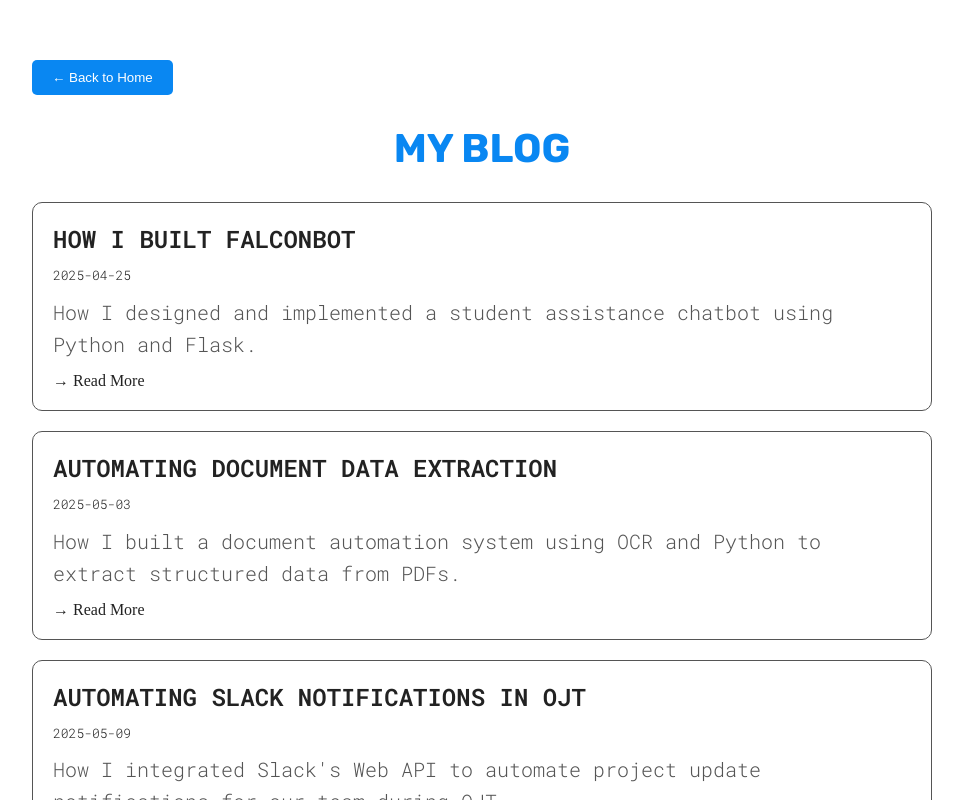
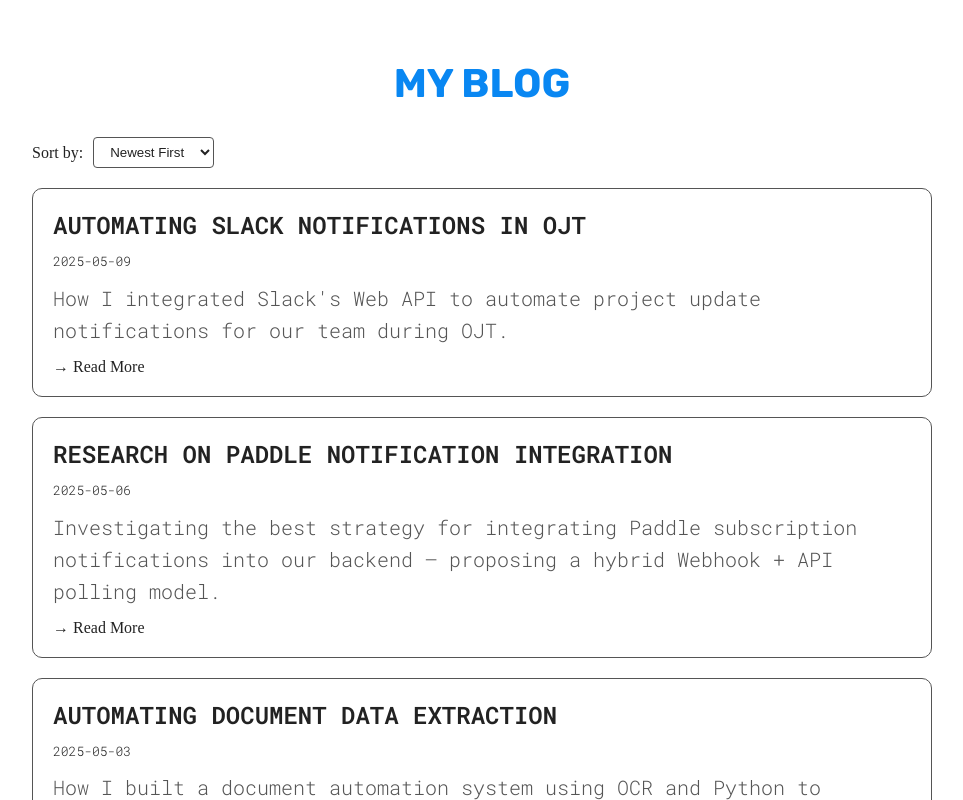
Before and after one commit to Nefuwu/portfolio, a React (Vite) app: page /blog in a window 1280 px wide. Shown: the top 800 px of the page, without its empty margins (158-1121 px from the left). Built offline with nearby package versions, Linux system fonts and the light colour scheme.

Commit message:
Updated formatting and added sorting of blogs by date

```diff
--- a/src/pages/Blog.jsx
+++ b/src/pages/Blog.jsx
@@ -1,21 +1,43 @@
+import React, { useState } from 'react';
+import { Link } from 'react-router-dom';
 import styles from './BlogStyles.module.css';
-import { Link, useNavigate } from 'react-router-dom';
 import { posts } from '../data/blogData';
 
 function Blog() {
-  const navigate = useNavigate();
+  const [sortOrder, setSortOrder] = useState('newest'); // default: newest first
+
+  const sortedPosts = posts.slice().sort((a, b) => {
+    if (sortOrder === 'newest') {
+      return new Date(b.date) - new Date(a.date);
+    } else {
+      return new Date(a.date) - new Date(b.date);
+    }
+  });
+
   return (
     <div className={styles.container}>
-      {/* ✅ Back button */}
-      <button
-        onClick={() => navigate('/')}
-        className={styles.backButton}
-      >
-        ← Back to Home
-      </button>
       <h1 className={styles.title}>My Blog</h1>
 
-      {posts.map((post) => (
+      {/* Sort dropdown */}
+      <div className={styles.sortContainer}>
+        <label
+          htmlFor="sort"
+          className={styles.sortLabel}
+        >
+          Sort by:
+        </label>
+        <select
+          id="sort"
+          value={sortOrder}
+          onChange={(e) => setSortOrder(e.target.value)}
+          className={styles.sortSelect}
+        >
+          <option value="newest">Newest First</option>
+          <option value="oldest">Oldest First</option>
+        </select>
+      </div>
+
+      {sortedPosts.map((post) => (
         <div
           key={post.id}
           className={styles.postCard}
--- a/src/pages/BlogPost.jsx
+++ b/src/pages/BlogPost.jsx
@@ -20,12 +20,47 @@ function BlogPost() {
     <div className={styles.container}>
       <h1 className={styles.title}>{post.title}</h1>
       <p className={styles.date}>{post.date}</p>
-      <div className={styles.postContent}>
-        <p>{post.content}</p>
+
+      <div className={styles.blogContainer}>
+        {/* Short description */}
+        <p className={styles.description}>{post.description}</p>
+
+        {/* Tech Stack */}
+        {post.tech && (
+          <div className={styles.techStack}>
+            <strong>Tech Used:</strong> {post.tech}
+          </div>
+        )}
+        <br></br>
+
+        {/* Why I did it */}
+        <div className={styles.section}>
+          <h2 className={styles.sectionTitle}>Why I Did It</h2>
+          <p>{post.reason}</p>
+        </div>
+
+        {/* How I built it */}
+        <div className={styles.section}>
+          <h2 className={styles.sectionTitle}>How I Built It</h2>
+          <p>{post.process}</p>
+        </div>
+
+        {/* Challenges */}
+        <div className={styles.section}>
+          <h2 className={styles.sectionTitle}>Challenges Faced</h2>
+          <p>{post.challenges}</p>
+        </div>
+
+        {/* Lessons Learned */}
+        <div className={styles.section}>
+          <h2 className={styles.sectionTitle}>What I Learned</h2>
+          <p>{post.lessons}</p>
+        </div>
       </div>
 
-      {/* ✅ Back button */}
+      {/* Back button */}
       <button
+        type="button"
         onClick={() => navigate(-1)}
         className={styles.backButton}
       >
--- a/src/pages/BlogStyles.module.css
+++ b/src/pages/BlogStyles.module.css
@@ -2,6 +2,37 @@
   padding: 60px 20px;
   max-width: 900px;
   margin: 0 auto;
+}
+
+.sortContainer {
+  display: flex;
+  align-items: center;
+  gap: 10px;
+  margin-bottom: 20px;
+}
+
+.sortLabel {
+  font-weight: 500;
+  color: var(--text-color);
+}
+
+.sortSelect {
+  padding: 6px 12px;
+  border: 1px solid var(--form-text-color);
+  background-color: var(--background-color);
+  color: var(--text-color);
+  border-radius: 4px;
+  font-weight: 500;
+  transition: border-color 0.2s ease;
+}
+
+.sortSelect:focus {
+  outline: none;
+  border-color: var(--accent-color);
+}
+
+.blogContainer {
+  padding-bottom: 3rem;
 }
 
 .title {
@@ -57,11 +88,35 @@
   text-decoration: underline;
 }
 
+.description {
+  margin-top: 15px;
+  font-style: italic;
+  color: var(--form-text-color);
+}
+
+.techStack {
+  margin-top: 10px;
+  font-weight: 500;
+  color: var(--btn-color);
+}
+
+.section {
+  margin-top: 30px;
+}
+
+.sectionTitle {
+  font-size: 1.4rem;
+  font-weight: 600;
+  margin-bottom: 8px;
+  color: var(--accent-color);
+  text-transform: none;
+}
+
 .backButton {
   margin-bottom: 30px;
-  padding: 10px 20px;
-  background-color: var(--btn-color);
-  color: var(--btn-text-color);
+  padding: 10px 0px;
+  background-color: transparent;
+  color: var(--accent-color);
   border: none;
   border-radius: 5px;
   font-weight: 500;
@@ -70,5 +125,6 @@
 }
 
 .backButton:hover {
-  background-color: var(--accent-color);
+  text-decoration: underline;
+  font-size: 100%;
 }
```
